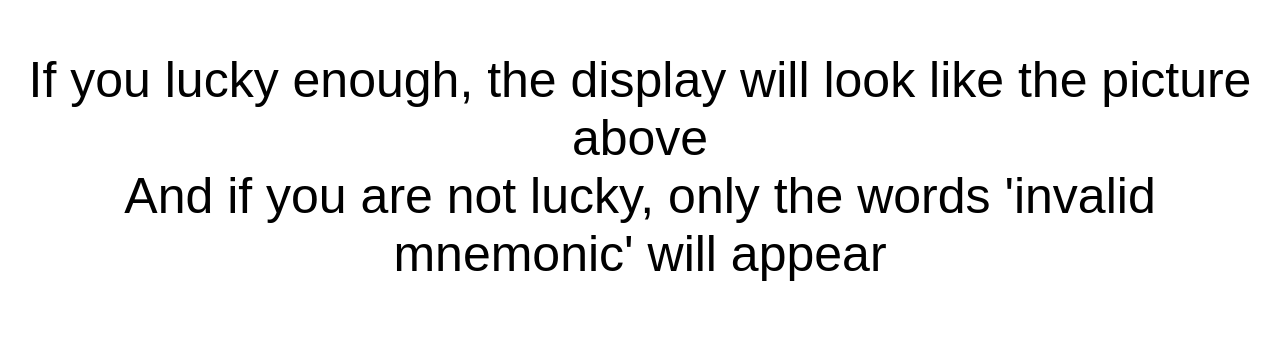
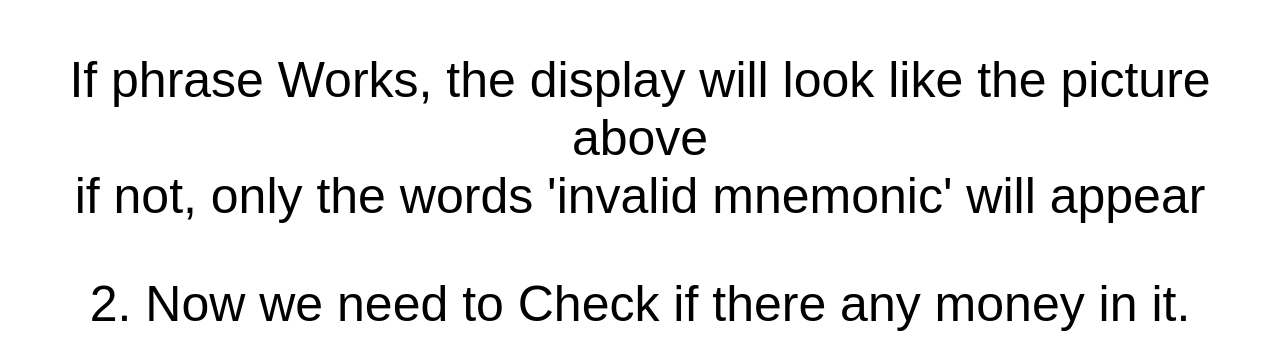
Before and after one commit to alam808/Random_word, a plain HTML site: page index (1).html in a window 1280 px wide. Shown: the part 1042-1383 px from the top of the page. Drawn offline with Linux system fonts and the light colour scheme.

Commit message:
Update index (1).html

```diff
--- a/index (1).html
+++ b/index (1).html
@@ -18,9 +18,9 @@
 
    <img src="https://i.ibb.co/kD298Dx/iancoleman1.jpg" class="image1">
 
-  <p class="paragraf">If you lucky enough, the display will look like the picture above
+  <p class="paragraf">If phrase Works, the display will look like the picture above
   <br>
-  And if you are not lucky, only the words 'invalid mnemonic' will appear</p>
+  if not, only the words 'invalid mnemonic' will appear</p>
 
 
 
```
